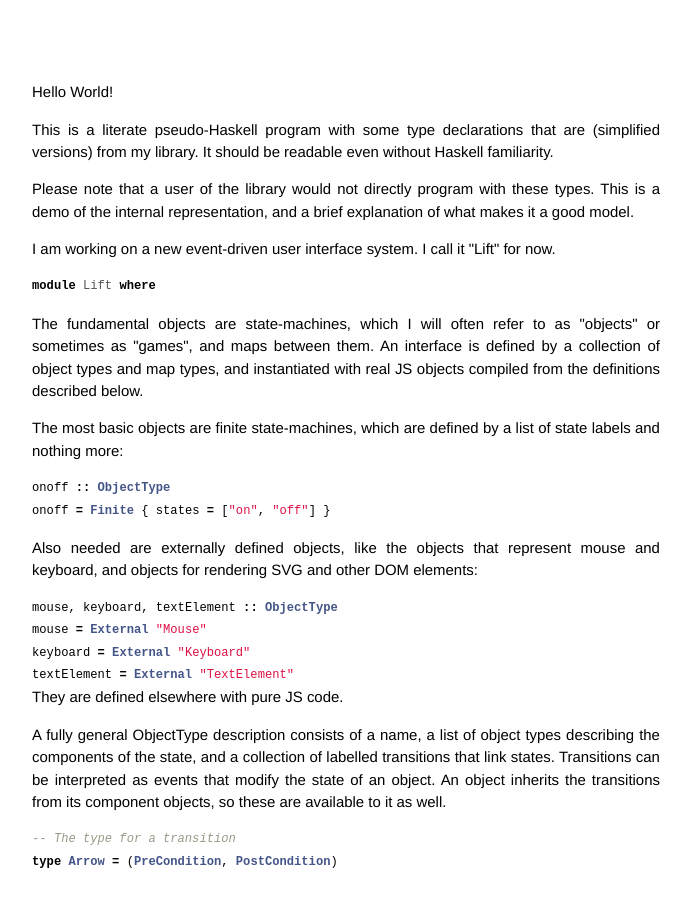
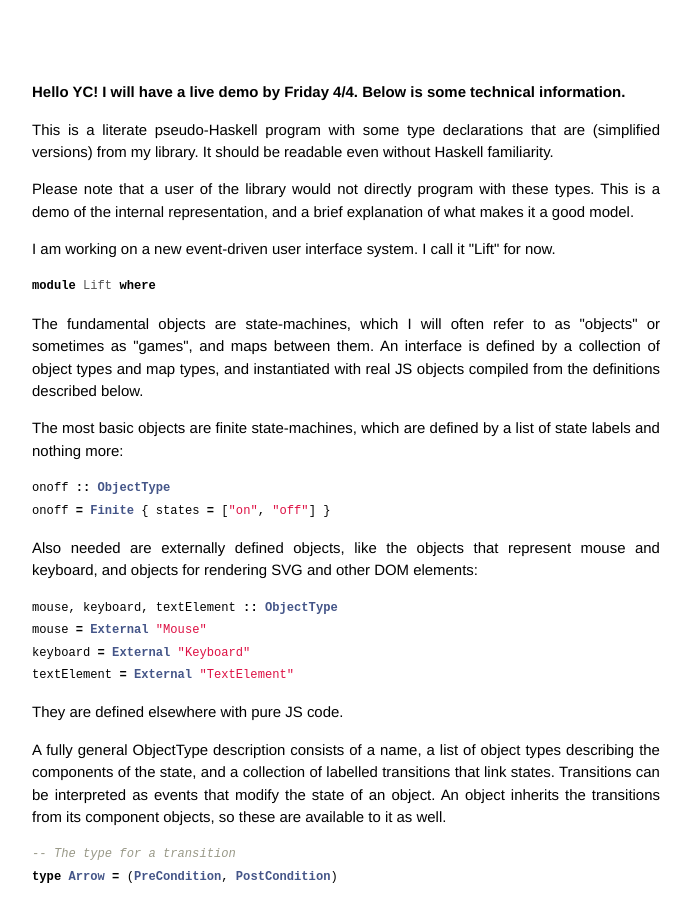
Before and after one commit to kovach/kovach.github.io, a Jekyll site: the page built from index.html, in a window 1280 px wide and 900 px high. Shown: the whole window, without its empty margins (294-985 px from the left). Built offline with Jekyll 4.4.1, drawn with Linux system fonts in a browser that asks for light colours.

Commit message:
added demo date

```diff
--- a/index.html
+++ b/index.html
@@ -3,8 +3,10 @@ layout: default
 title: Lift
 ---
 <div id="home">
-
-Hello World!
+<b>Hello YC!
+  I will have a live demo by Friday 4/4.
+  Below is some technical information.
+</b>
 <p>
 This is a literate pseudo-Haskell program with some type declarations that are
 (simplified versions) from my library.  It should be readable even without
@@ -46,6 +48,8 @@ mouse = External "Mouse"
 keyboard = External "Keyboard"
 textElement = External "TextElement"
 {% endhighlight %}
+</p>
+<p>
 They are defined elsewhere with pure JS code.
 </p>
 <p>
```
